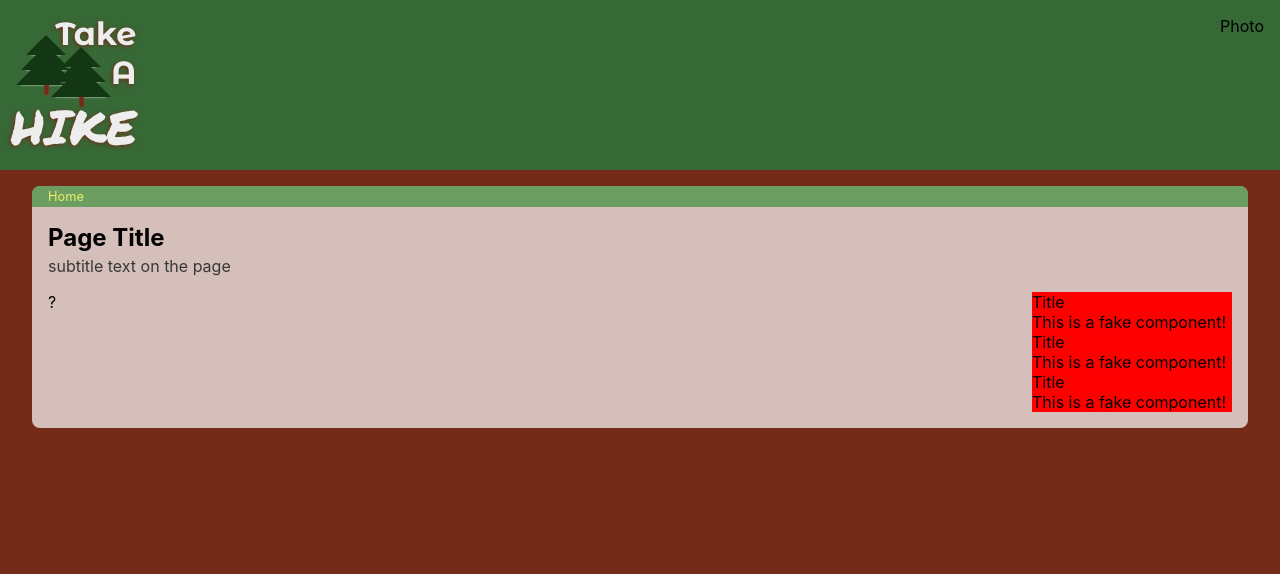
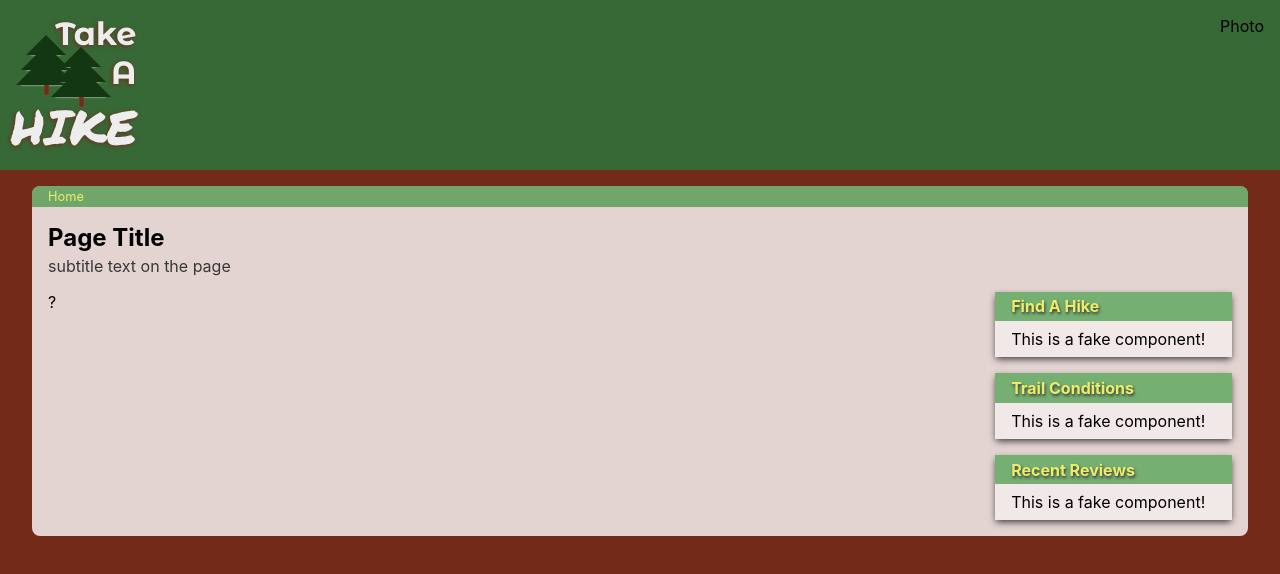
Before and after one commit to jake-the-cake/take-a-hike, a React (Create React App) app in the folder client/: page / in a window 1280 px wide. Shown: the top 574 px of the page. Built offline with nearby package versions, Linux system fonts and the light colour scheme.

Commit message:
i forget

```diff
--- a/client/src/components/MainCard/MainCard.css
+++ b/client/src/components/MainCard/MainCard.css
@@ -1,7 +1,7 @@
 .maincard__container {
   margin: 1rem auto;
   width: 95vw;
-  background-color: rgb(255 255 255 / .7);
+  background-color: rgb(255 255 255 / .8);
   display: flex;
   padding-bottom: 1rem;
   flex-direction: column;
@@ -54,6 +54,32 @@
 }
 
 .maincard__content--side {
-  width: 200px;
-  background-color: red;
+  width: 20%;
+  min-width: 200px;
+  display: flex;
+  flex-direction: column;
+  gap: 1rem;
 }
+
+.maincard__component--container {
+  background-color: rgb(255 255 255 / .5);
+  box-shadow: 0px 3px 7px -1px #373737;
+}
+
+.maincard__component--header {
+  background-color: rgb(37 137 37 / .6);
+  color: #eded69;
+  font-weight: 700;
+  padding: .3rem 1rem;
+  text-shadow: 1px 2px 3px #373737;
+}
+
+.maincard__component--main {
+  padding: .5rem 1rem;
+}
+
+@media only screen and ( max-width: 600px ) {
+  .maincard__content--side {
+    display: none;
+  }
+}
--- a/client/src/components/MainCard/MainCard.tsx
+++ b/client/src/components/MainCard/MainCard.tsx
@@ -1,4 +1,9 @@
 import './MainCard.css'
+
+type SideComponentProps = {
+    element: JSX.Element,
+    title: string
+}
 
 interface MainCardProps {
   (
@@ -6,7 +11,7 @@ interface MainCardProps {
       content: JSX.Element,
       title?: string,
       subtitle?: string,
-      components?: JSX.Element[],
+      components?: SideComponentProps[],
       history?: string[]
     }
   ): JSX.Element
@@ -56,13 +61,13 @@ export const MainCard: MainCardProps = ({ content, title, subtitle, components,
         {
           components && (
             <div className='maincard__content--side'>
-              { components.map( (component: JSX.Element, index: number ) => (
+              { components.map( ( { element, title }: SideComponentProps, index: number ) => (
                 <div key={`sidecomponent-${ index }`} className='maincard__component--container'>
                   <div className='maincard__component--header'>
-                    Title
+                    { title }
                   </div>
                   <div className='maincard__component--main'>
-                    { component }
+                    { element }
                   </div>
                 </div>
               )) }
--- a/client/src/pages/Home.tsx
+++ b/client/src/pages/Home.tsx
@@ -16,9 +16,18 @@ export const Home: HomeProps = () => {
         </div>
       }
       components={[
-        <FakeComponent />,
-        <FakeComponent />,
-        <FakeComponent />
+        {
+          element: <FakeComponent />,
+          title: 'Find A Hike'
+        },
+        {
+          element: <FakeComponent />,
+          title: 'Trail Conditions'
+        },
+        {
+          element: <FakeComponent />,
+          title: 'Recent Reviews'
+        },
       ]}
       history={[
         'Home',
```
